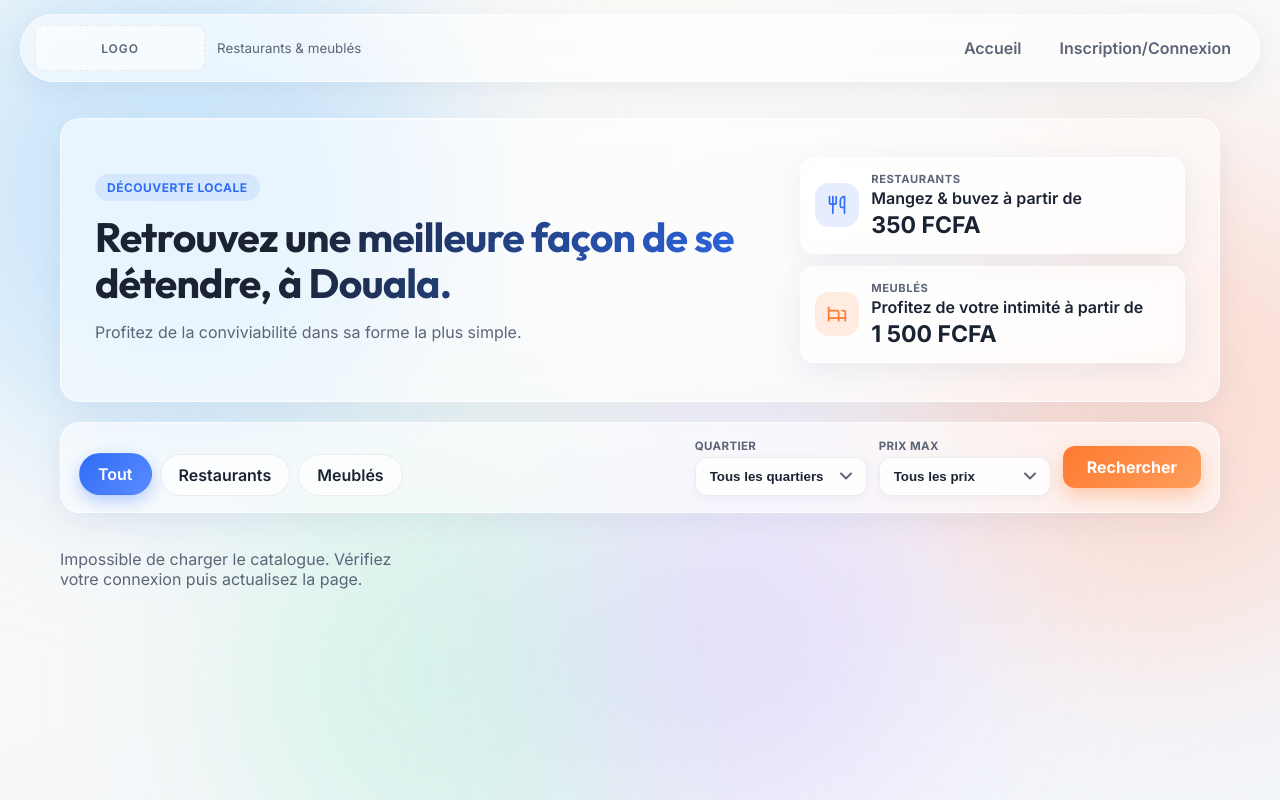
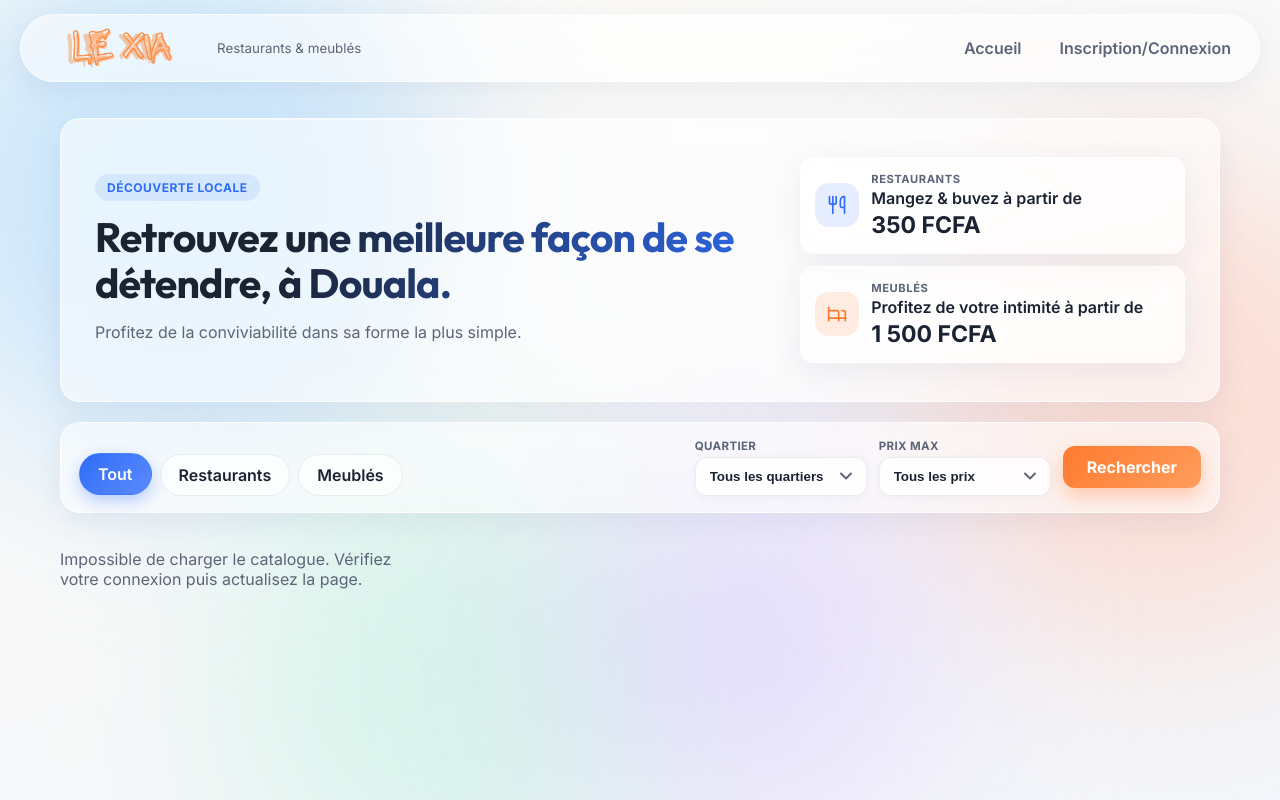
Before and after one commit to aymardjunior28-cmyk/Le-Xia, a website: page public/index.html in a window 1280 px wide. Drawn offline with Linux system fonts and the light colour scheme; no server answers.

Commit message:
Ajout du logo

```diff
--- a/public/index.html
+++ b/public/index.html
@@ -20,7 +20,7 @@
     <header class="topbar">
       <div class="container nav">
         <div class="brand-wrap">
-          <div class="brand-logo-placeholder" role="img" aria-label="Emplacement du logo"></div>
+          <img class="brand-logo" src="/images/lexia-logo-cropped.png" alt="Le Xia" />
           <small>Restaurants & meublés</small>
         </div>
         <nav>
--- a/public/styles.css
+++ b/public/styles.css
@@ -3307,25 +3307,13 @@ tbody tr:hover {
   flex-wrap: nowrap;
 }
 
-.brand-logo-placeholder {
-  display: grid;
+.brand-logo {
   flex: 0 0 170px;
   width: 170px;
   height: 46px;
-  place-items: center;
   overflow: hidden;
-  border: 1px dashed var(--border);
-  border-radius: 10px;
-  background: rgba(255, 255, 255, 0.55);
-}
-
-.brand-logo-placeholder::before {
-  content: 'Logo';
-  color: var(--muted);
-  font-size: 0.75rem;
-  font-weight: 600;
-  letter-spacing: 0.08em;
-  text-transform: uppercase;
+  object-fit: contain;
+  object-position: center 43%;
 }
 
 .topbar .nav > .brand-wrap {
@@ -3656,7 +3644,7 @@ html {
     flex-wrap: wrap;
   }
 
-  .brand-logo-placeholder {
+  .brand-logo {
     flex-basis: 130px;
     width: 130px;
     height: 40px;
```
Also changed, not shown: public/dashboard.html (+1 -1 lines), public/etablissement-dashboard.html (+1 -1 lines), public/inscription.html (+1 -1 lines), public/login.html (+1 -1 lines), public/manage.html (+1 -1 lines), public/product.html (+1 -1 lines), public/profil-etablissement.html (+1 -1 lines), Lexia-Logo.png (added), public/images/lexia-logo-cropped.png (added), public/images/lexia-logo.png (added).
